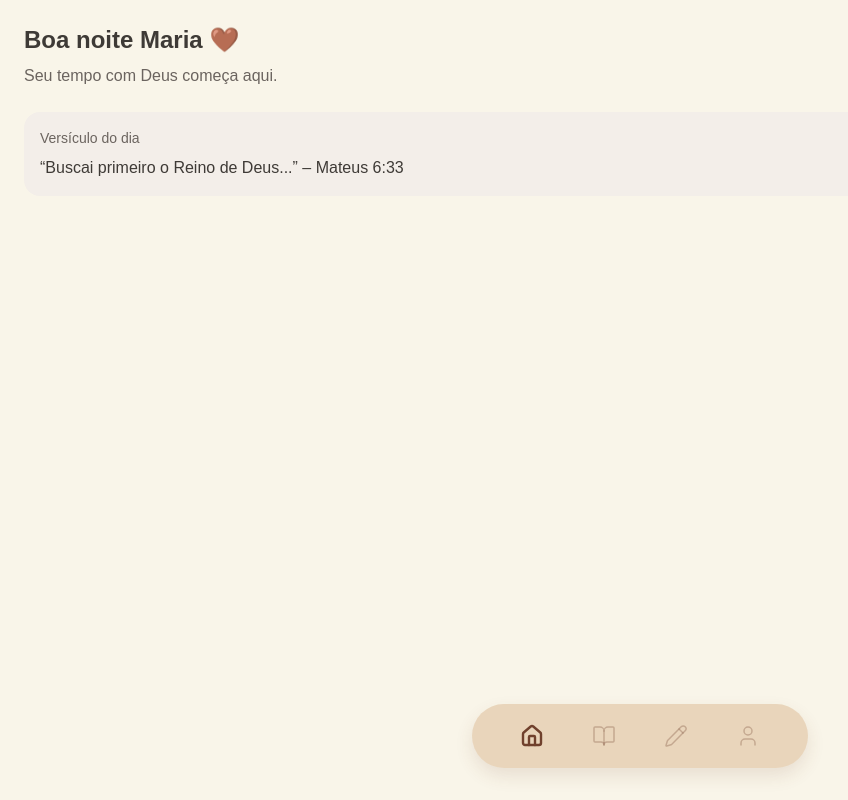
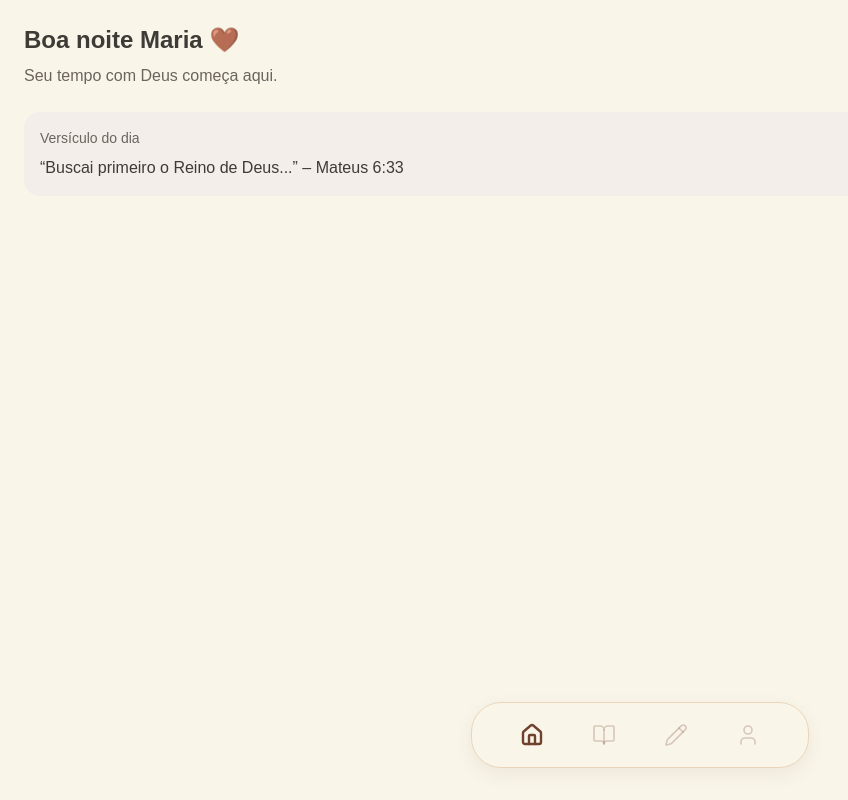
Before and after one commit to michelesannti/no-secreto, a Next.js app: page /hoje in a window 1280 px wide. Shown: the whole page, without its empty margins (0-848 px from the left). Built offline with nearby package versions, Linux system fonts and the light colour scheme.

Commit message:
nav caminho 1 identidade sutil

```diff
--- a/app/(app)/layout.tsx
+++ b/app/(app)/layout.tsx
@@ -27,11 +27,11 @@ export default function AppLayout({
       >
         <Icon
           size={24}
-          strokeWidth={active ? 2.4 : 1.5}
+          strokeWidth={active ? 2.4 : 1.6}
           className={
             active
               ? "text-[#70412d]"
-              : "text-[#70412d]/30"
+              : "text-[#70412d]/25"
           }
         />
       </Link>
@@ -45,14 +45,15 @@ export default function AppLayout({
       <div className="fixed bottom-8 left-0 right-0 flex justify-center">
         <nav
           className="
-            bg-[#e9d5bb]
+            bg-[#f9f5e9]
             px-12
             py-5
-            rounded-[32px]
+            rounded-[30px]
             flex
             gap-12
             items-center
-            shadow-[0_8px_18px_rgba(112,65,45,0.12)]
+            border border-[#e9d5bb]
+            shadow-[0_6px_18px_rgba(112,65,45,0.08)]
           "
         >
           <NavItem href="/hoje" Icon={Home} />
```
